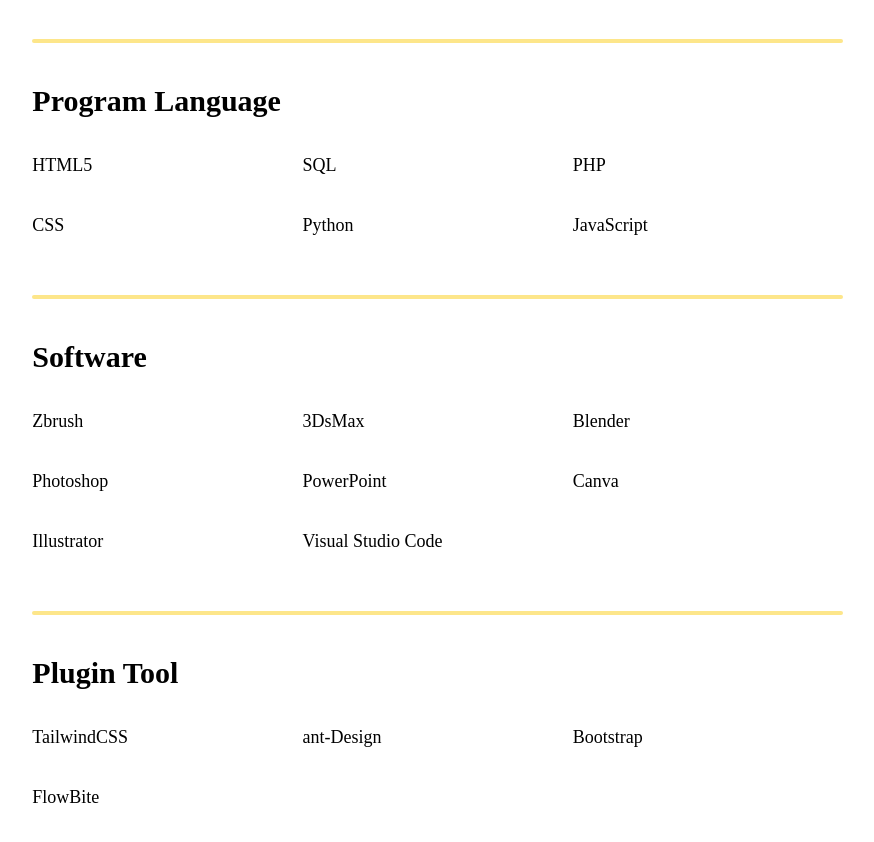
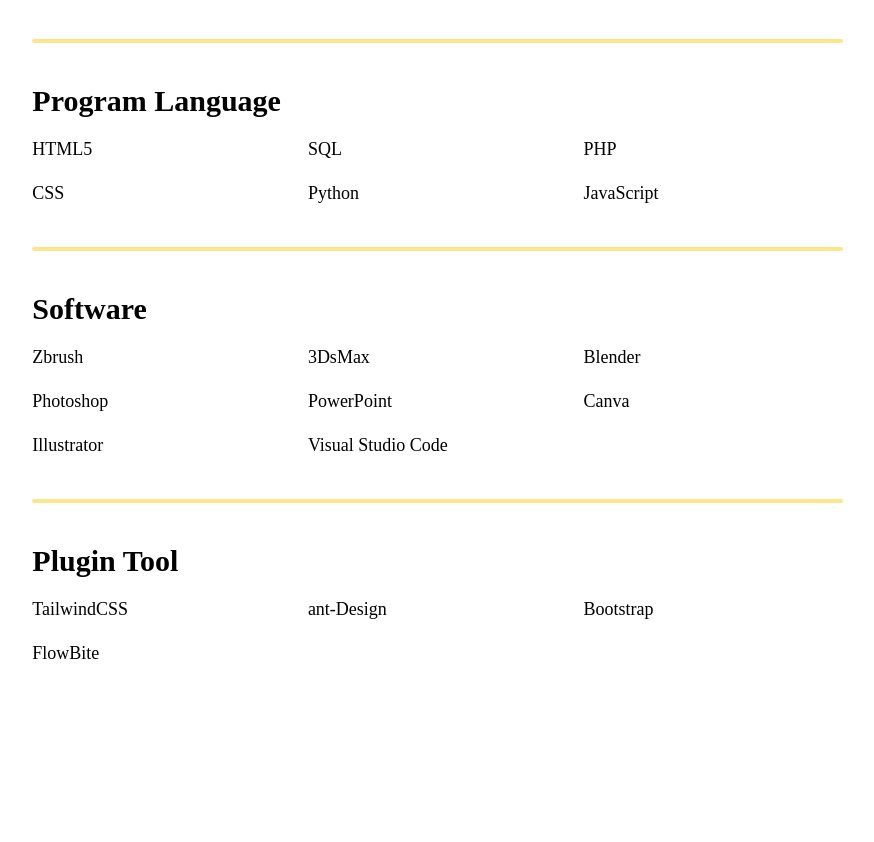
Before and after one commit to plum0411/pwa, a React (Create React App) app: page /info in a window 1280 px wide. Shown: the part 1180-2022 px from the top of the page, without its empty margins (341-1215 px from the left). After the commit the page ends 1943 px from the top, so only its background shows below. Built offline with nearby package versions, Linux system fonts and the light colour scheme.

Commit message:
文字排版與樣式修正

```diff
--- a/src/InfoPage.js
+++ b/src/InfoPage.js
@@ -159,7 +159,7 @@
         <div className="sm:col-span-5 col-span-1 text-left sm:pl-24">
           <p className="text-4xl font-black dark:text-white">張郁梅</p>
           <p className="text-lg my-4 dark:text-white">ＳＥＬＦ　ＩＮＴＲＯ</p>
-          <p className="text-base my-4 dark:text-white">
+          <p className="sm:text-base text-sm my-4 dark:text-white">
             我是張郁梅，國中畢業後就讀於國立台中科技大學的資訊應用菁英班五專部，
             在求學過程中學習了各項語言(Kotlin、Java、C等)的程式設計基礎以及各式程式開發工具，
             出生於台中的小康家庭，家中成員有四人，我則是長女，在父母開明幽默的教導下，
@@ -169,11 +169,11 @@
 
           <p className="text-3xl my-4 font-black dark:text-white">Education</p>
           {/* <hr class="w-full h-0.5 mx-auto bg-stone-200 border-0 rounded md:mb-10 dark:bg-stone-800"></hr> */}
-          <div className='grid sm:grid-cols-2 mt-8 justify-center'>
-            <img src="./img/ia.png" className='w-48'></img>
-            <p className="text-lg my-4 dark:text-white align-middle sm:pt-16">
+          <div className='grid sm:grid-cols-2 mt-8 justify-center items-center'>
+            <img src="./img/ia.png" className='sm:w-48 w-36 items-center'></img>
+            <p className="sm:text-lg text-base my-4 dark:text-white align-middle sm:pt-16">
               國立台中科技大學<br></br>
-              <b className="text-3xl">資訊應用菁英班</b>
+              <b className="sm:text-3xl text-2xl">資訊應用菁英班</b>
               <br></br>五專部
             </p>
           </div>
@@ -193,7 +193,7 @@
                 <time class="block mb-2 text-sm font-normal leading-none text-stone-400 dark:text-stone-500">
                   畢業於2015
                 </time>
-                <p class="text-base font-normal text-stone-500 dark:text-stone-400">
+                <p class="sm:text-base text-xs font-normal text-stone-500 dark:text-stone-300">
                   {/* 407台中市西屯區西屯路三段133號<br></br> */}
                   「鐵肩擔教育，笑臉看兒童」，秉持「學生第一」「教學為先」及「多元適性」的原則，創造學生學習
                   高峰經驗，適性揚才，培養學生身心及五育均衡發展，以實現全人教育，創
@@ -218,7 +218,7 @@
                 <time class="block mb-2 text-sm font-normal leading-none text-stone-400 dark:text-stone-500">
                   畢業於2018
                 </time>
-                <p class="text-base font-normal text-stone-500 dark:text-stone-400">
+                <p class="sm:text-base text-xs font-normal text-stone-500 dark:text-stone-300">
                   {/* 407台中市西屯區福林路333號<br></br> */}
                   因應未來多元社會的發展，本校教學目標為開展學生多元智慧，教師教學多元生動，輔以班級經營策略，
                   結合科學、英語、資訊科技學習環境，強調因材施教，將每一個孩子帶上來，期許學生立足福科、放眼未來。
@@ -242,7 +242,7 @@
                 <time class="block mb-2 text-sm font-normal leading-none text-stone-400 dark:text-stone-500">
                   就讀中
                 </time>
-                <p class="text-base font-normal text-stone-500 dark:text-stone-400">
+                <p class="sm:text-base text-xs font-normal text-stone-500 dark:text-stone-300">
                   {/* 404台中市北區三民路三段129號<br></br> */}
                   國立臺中科技大學，簡稱臺中科大、中科大、NTCUST、NUTC，是一所位於中華民國臺中市的國立科技大學，
                   現有四大學制：日間部、進修部、空中學院、進修學院。
@@ -253,42 +253,42 @@
           </ol>
 
           <hr class="w-full h-1 mx-auto bg-amber-200 border-0 rounded md:my-10 dark:bg-yellow-600"></hr>
-          <p className="text-3xl my-4 font-black dark:text-white">Program Language</p>
+          <p className="sm:text-3xl text-2-xl my-4 font-black dark:text-white">Program Language</p>
           {/* <hr class="w-full h-0.5 mx-auto bg-stone-200 border-0 rounded md:mb-10 dark:bg-stone-800"></hr> */}
 
-          <div className='grid sm:grid-cols-3 grid-cols-2'>
-            <p className="text-lg my-4 dark:text-white">HTML5</p>
-            <p className="text-lg my-4 dark:text-white">SQL</p>
-            <p className="text-lg my-4 dark:text-white">PHP</p>
-            <p className="text-lg my-4 dark:text-white">CSS</p>
-            <p className="text-lg my-4 dark:text-white">Python</p>
-            <p className="text-lg my-4 dark:text-white">JavaScript</p>
+          <div className='sm:text-lg text-sm grid sm:grid-cols-3 grid-cols-2 gap-4'>
+            <p className="dark:text-white">HTML5</p>
+            <p className="dark:text-white">SQL</p>
+            <p className="dark:text-white">PHP</p>
+            <p className="dark:text-white">CSS</p>
+            <p className="dark:text-white">Python</p>
+            <p className="dark:text-white">JavaScript</p>
           </div>
 
           <hr class="w-full h-1 mx-auto bg-amber-200 border-0 rounded md:my-10 dark:bg-yellow-600"></hr>
-          <p className="text-3xl my-4 font-black dark:text-white">Software</p>
+          <p className="sm:text-3xl text-2-xl my-4 font-black dark:text-white">Software</p>
           {/* <hr class="w-full h-0.5 mx-auto bg-stone-200 border-0 rounded md:mb-10 dark:bg-stone-800"></hr> */}
 
-          <div className='grid sm:grid-cols-3 grid-cols-2'>
-            <p className="text-lg my-4 dark:text-white">Zbrush</p>
-            <p className="text-lg my-4 dark:text-white">3DsMax</p>
-            <p className="text-lg my-4 dark:text-white">Blender</p>
-            <p className="text-lg my-4 dark:text-white">Photoshop</p>
-            <p className="text-lg my-4 dark:text-white">PowerPoint</p>
-            <p className="text-lg my-4 dark:text-white">Canva</p>
-            <p className="text-lg my-4 dark:text-white">Illustrator</p>
-            <p className="text-lg my-4 dark:text-white">Visual Studio Code</p>
+          <div className='sm:text-lg text-sm grid sm:grid-cols-3 grid-cols-2 gap-4'>
+            <p className="dark:text-white">Zbrush</p>
+            <p className="dark:text-white">3DsMax</p>
+            <p className="dark:text-white">Blender</p>
+            <p className="dark:text-white">Photoshop</p>
+            <p className="dark:text-white">PowerPoint</p>
+            <p className="dark:text-white">Canva</p>
+            <p className="dark:text-white">Illustrator</p>
+            <p className="dark:text-white">Visual Studio Code</p>
           </div>
 
           <hr class="w-full h-1 mx-auto bg-amber-200 border-0 rounded md:my-10 dark:bg-yellow-600"></hr>
-          <p className="text-3xl my-4 font-black dark:text-white">Plugin Tool</p>
+          <p className="sm:text-3xl text-2-xl my-4 font-black dark:text-white">Plugin Tool</p>
           {/* <hr class="w-full h-0.5 mx-auto bg-stone-200 border-0 rounded md:mb-10 dark:bg-stone-800"></hr> */}
 
-          <div className='grid sm:grid-cols-3 grid-cols-2'>
-            <p className="text-lg my-4 dark:text-white">TailwindCSS</p>
-            <p className="text-lg my-4 dark:text-white">ant-Design</p>
-            <p className="text-lg my-4 dark:text-white">Bootstrap</p>
-            <p className="text-lg my-4 dark:text-white">FlowBite</p>
+          <div className='sm:text-lg text-sm grid sm:grid-cols-3 grid-cols-2 gap-4'>
+            <p className="dark:text-white">TailwindCSS</p>
+            <p className="dark:text-white">ant-Design</p>
+            <p className="dark:text-white">Bootstrap</p>
+            <p className="dark:text-white">FlowBite</p>
           </div>
         </div>
       </div>
```
